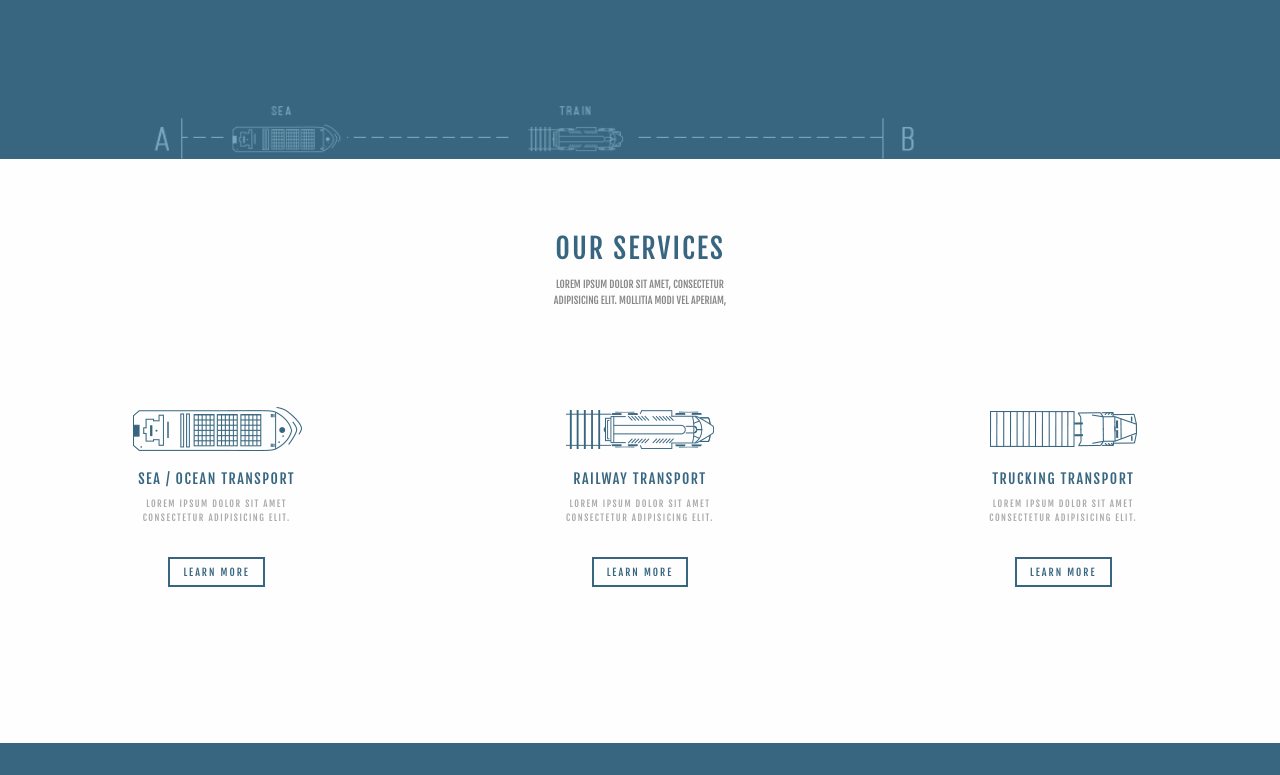
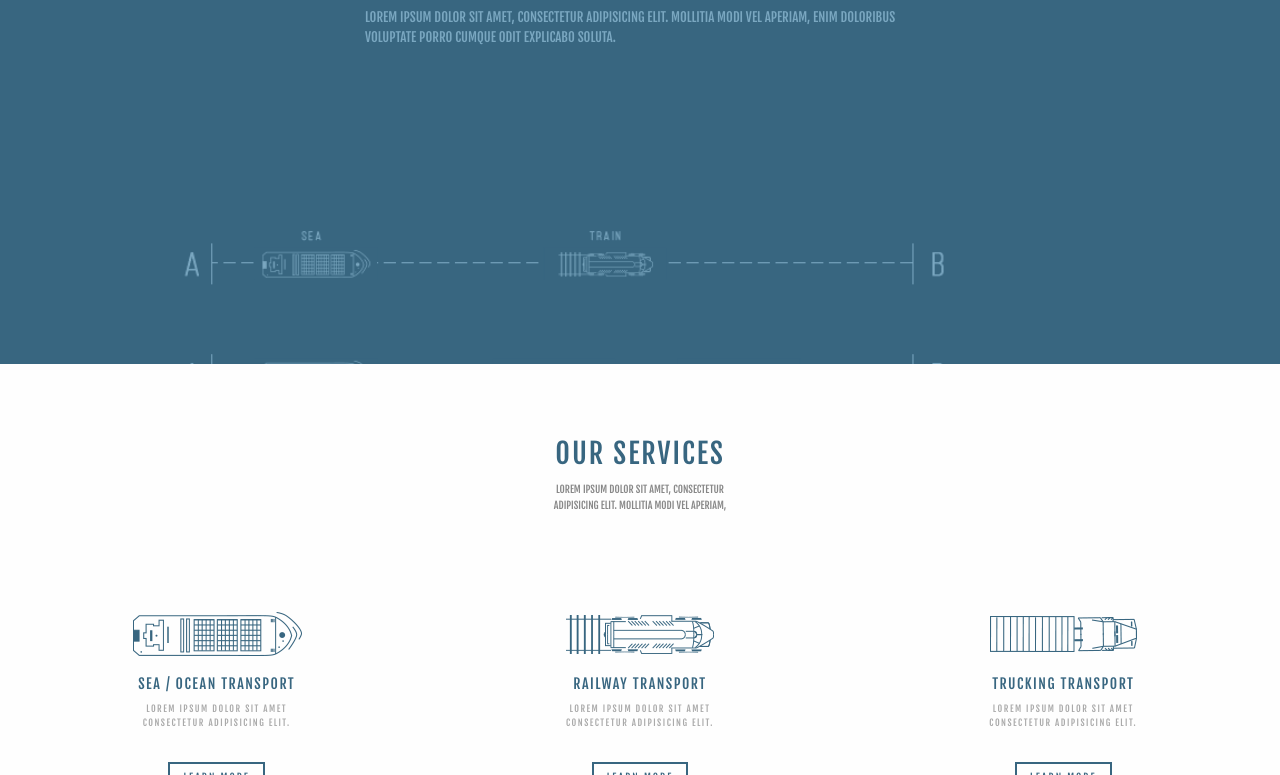
Before and after one commit to riodel27/Delta-Rail, a website: page index.html in a window 1280 px wide. Shown: the part 325-1100 px from the top of the page. Drawn offline with nearby package versions, Linux system fonts and the light colour scheme.

Commit message:
hero dev

```diff
--- a/app/scss/components/_hero.scss
+++ b/app/scss/components/_hero.scss
@@ -10,6 +10,11 @@
   background-size: 60%;
   background-position: rem-calc(150) rem-calc(330);
   }
+  @include bp(desktop){
+  padding: rem-calc(100) rem-calc(50) rem-calc(300) rem-calc(70);
+  background-size: 60%;
+  background-position: rem-calc(180) rem-calc(455);
+  }
 }
 
 h1{
@@ -18,6 +23,11 @@ h1{
   font-family: 'Fjalla One', sans-serif;
   @include bp(tablet){
   padding: rem-calc(0) rem-calc(225);
+  }
+  @include bp(desktop){
+  font-size: rem-calc(40);
+  padding: rem-calc(0) rem-calc(290);
+  margin: 0 0 rem-calc(20) 0;
   }
 }
 
@@ -32,4 +42,8 @@ p{
   padding: rem-calc(0) rem-calc(230);
   margin-left: 0;
   }
+  @include bp(desktop){
+  font-size: rem-calc(13);
+  padding: rem-calc(0) rem-calc(305) 0 rem-calc(295);
+  }
 }
```
Also changed, not shown: css/app.css.
